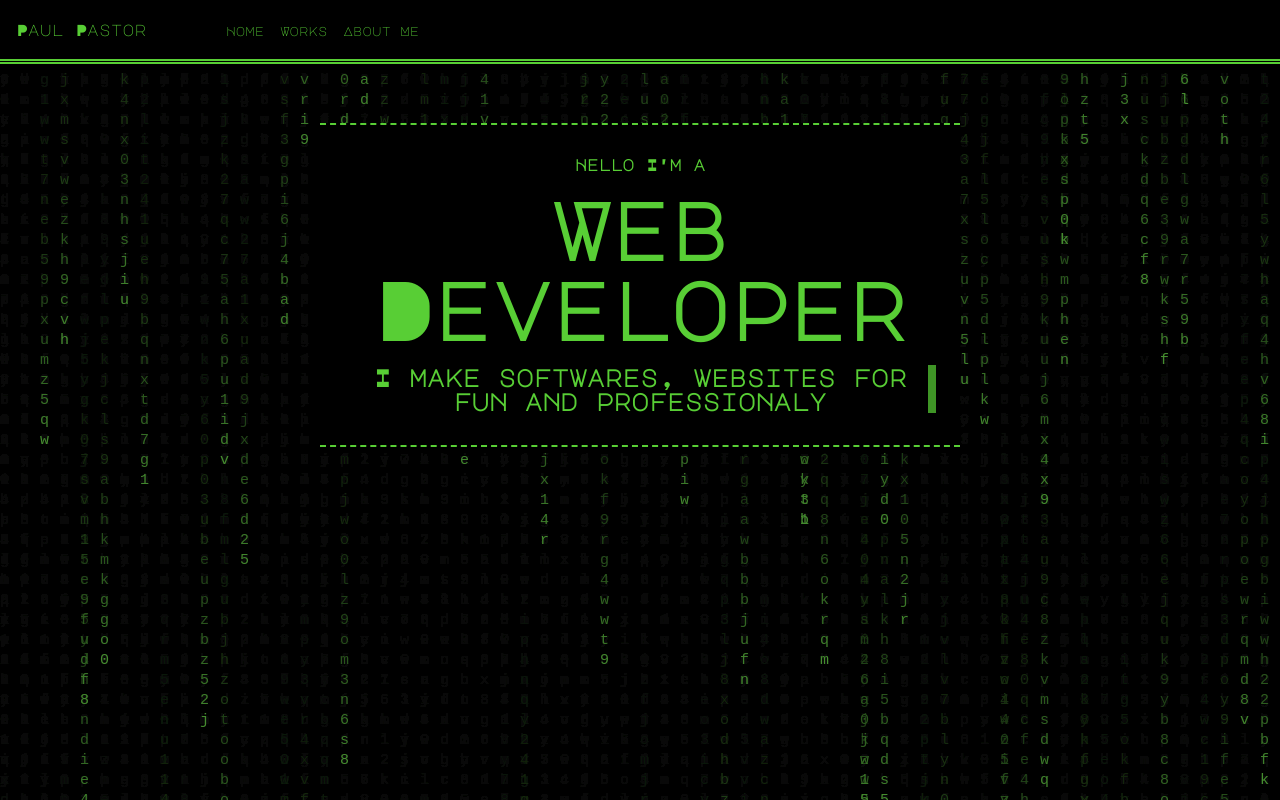
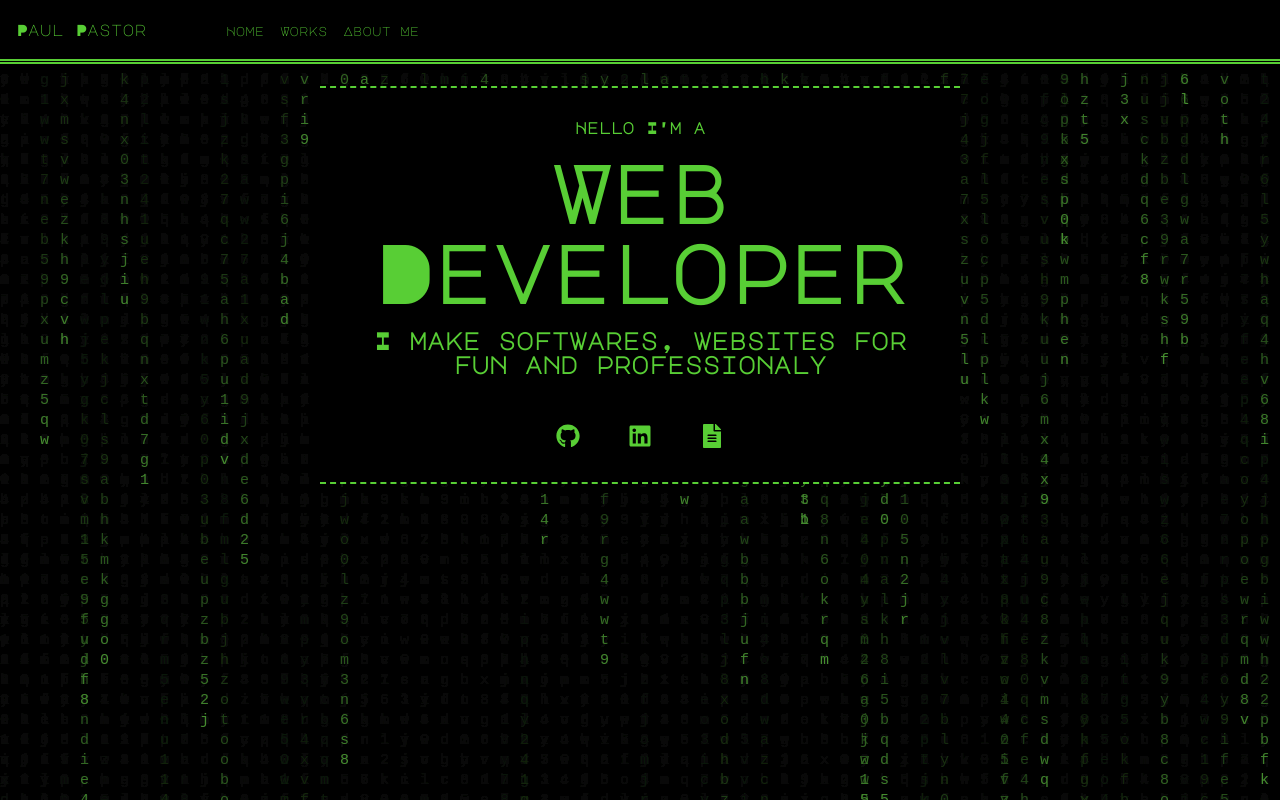
Before and after one commit to PaulMaverick/MyPortfolio, a React (Vite) app: page / in a window 1280 px wide. Built offline with nearby package versions, Linux system fonts and the light colour scheme.

Commit message:
add social links

```diff
--- a/src/pages/HomePage.tsx
+++ b/src/pages/HomePage.tsx
@@ -1,4 +1,10 @@
 import styles from '../styles/homepage/hompage.module.css'
+import { FaGithub } from "react-icons/fa";
+import { FaLinkedin } from "react-icons/fa";
+import { FaFileAlt } from "react-icons/fa";
+
+
+
 
 export default function HomePage() {
     return (
@@ -7,6 +13,30 @@ export default function HomePage() {
                 <h5>Hello I'm a </h5>
                 <h1>Web Developer</h1>
                 <h2>I make softwares, websites for fun and professionaly</h2>
+
+                <div className={styles.buttons}>
+                    <a
+                        href="https://github.com/PaulMaverick"
+                        target='_blank'
+                        rel='noopener noreferrer'
+                    >
+                        <FaGithub />
+                    </a>
+                    <a
+                        href="https://www.linkedin.com/in/paul-maverick-pastor-2b3b1b201/"
+                        target='_blank'
+                        rel='noopener noreferrer'
+                    >
+                        <FaLinkedin />
+                    </a>
+                    <a
+                        href="https://drive.google.com/file/d/1aXbWvRxGYoU1BsRBA-Qn34pIrhc5UpTe/view?usp=sharing"
+                        target='_blank'
+                        rel='noopener noreferrer'
+                    >
+                        <FaFileAlt />
+                    </a>
+                </div>
             </article>
         </section>
     )
--- a/src/styles/homepage/hompage.module.css
+++ b/src/styles/homepage/hompage.module.css
@@ -1,9 +1,14 @@
 :root {
     --char-speed: 50ms; /* Time per character */
-    --type-speed: calc(var(--steps) * var(--char-speed));
+    --type-speed-h1: calc(var(--steps-h1) * var(--char-speed));
+    --type-speed-h2: calc(var(--steps-h2) * var(--char-speed));
+    --type-speed-h5: calc(var(--steps-h5) * var(--char-speed));
+    --type-speed-btns: calc(var(--steps-btns) * var(--char-speed));
     --blink-speed: 750ms;
-    --steps: 11;
-
+    --steps-h5: 11;
+    --steps-h1: 13;
+    --steps-h2: 38;
+    --steps-btns: 5;
 }
 
 .container {
@@ -70,15 +75,15 @@
 }
 
 .textContainer > h5::before {
-    animation: typewriter var(--type-speed) steps(var(--steps)) .5s forwards;
+    animation: typewriter var(--type-speed-h5) steps(var(--steps-h5)) .2s forwards;
 }
 
 .textContainer > h1::before {
-    animation: typewriter var(--type-speed) steps(var(--steps)) 2.5s forwards;
+    animation: typewriter var(--type-speed-h1) steps(var(--steps-h1)) 1.5s forwards;
 }
 
 .textContainer > h2::before {
-    animation: typewriter var(--type-speed) steps(var(--steps)) 4.5s forwards;
+    animation: typewriter var(--type-speed-h2) steps(var(--steps-h2)) 2.5s forwards;
 }
 
 .textContainer > h5::after,
@@ -87,35 +92,54 @@
     width: 0.350em;
     height: inherit;
     background-color: var(--text-color);
-
 }
 
 .textContainer > h5::after {
     opacity: 1;
     animation:
-            typewriter var(--type-speed) steps(var(--steps)) .5s forwards,
-            blink var(--blink-speed) steps(var(--steps)) .5s infinite,
-            hide 0.1s ease-in 2.5s forwards;
+            typewriter var(--type-speed-h5) steps(var(--steps-h5)) .2s forwards,
+            blink var(--blink-speed) steps(var(--steps-h5)) .5s infinite,
+            hide 0.1s ease-in 1s forwards;
 }
 
 .textContainer > h1::after {
     opacity: 0;
     animation:
-            show 0.1s ease-in 2.5s forwards,
-            typewriter var(--type-speed) steps(var(--steps)) 2.5s forwards,
-            blink var(--blink-speed) steps(var(--steps)) 2.5s infinite,
-            hide 0.1s ease-in 4.3s forwards;
+            show 0.1s ease-in 1.3s forwards,
+            typewriter var(--type-speed-h1) steps(var(--steps-h1)) 1.5s forwards,
+            blink var(--blink-speed) steps(var(--steps-h1)) 1.5s infinite,
+            hide 0.1s ease-in 2.3s forwards;
 }
 
 .textContainer > h2::after {
     opacity: 0;
     animation:
-            show 0.1s ease-in 4.5s forwards,
-            typewriter var(--type-speed) steps(var(--steps)) 4.5s forwards,
-            blink var(--blink-speed) steps(var(--steps)) 4.5s infinite,
-            hide 0.1s ease-in 5.5s forwards;
+            show 0.1s ease-in 2.4s forwards,
+            typewriter var(--type-speed-h2) steps(var(--steps-h2)) 2.5s forwards,
+            blink var(--blink-speed) steps(var(--steps-h2)) 2.5s infinite,
+            hide 0.1s ease-in 4.5s forwards;
 }
 
+.buttons {
+    margin-top: 2em;
+    display: flex;
+    justify-content: center;
+    gap: 3em;
+    max-width: max-content;
+    position: relative;
+}
+
+.buttons a {
+    font-size: 1.5em;
+    opacity: 0;
+    color: var(--text-color);
+    cursor: pointer;
+    animation: fadein .5s ease-in 4.7s forwards;
+}
+
+@keyframes fadein {
+    to { opacity: 1;}
+}
 
 
 @keyframes typewriter {
```
